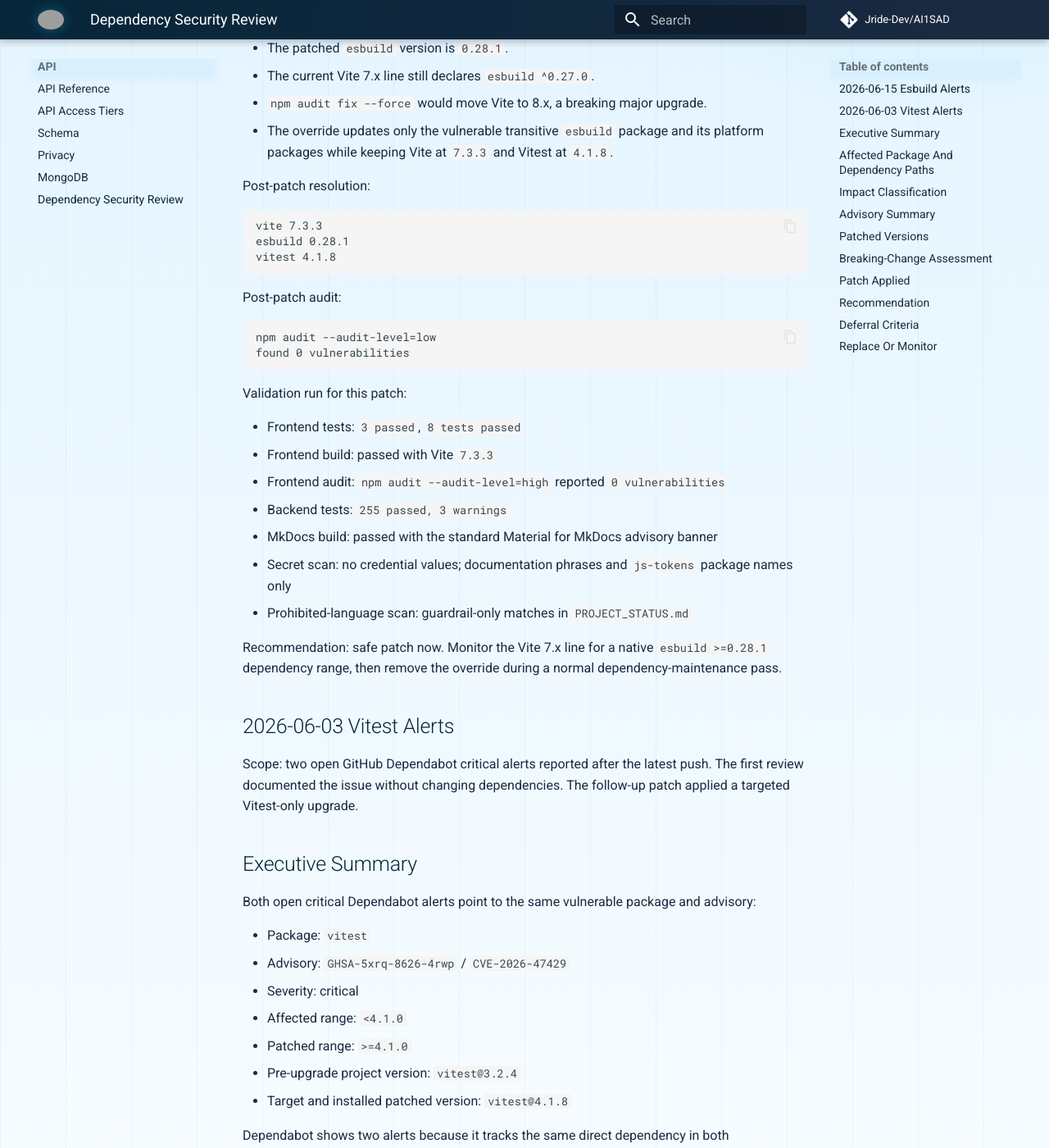
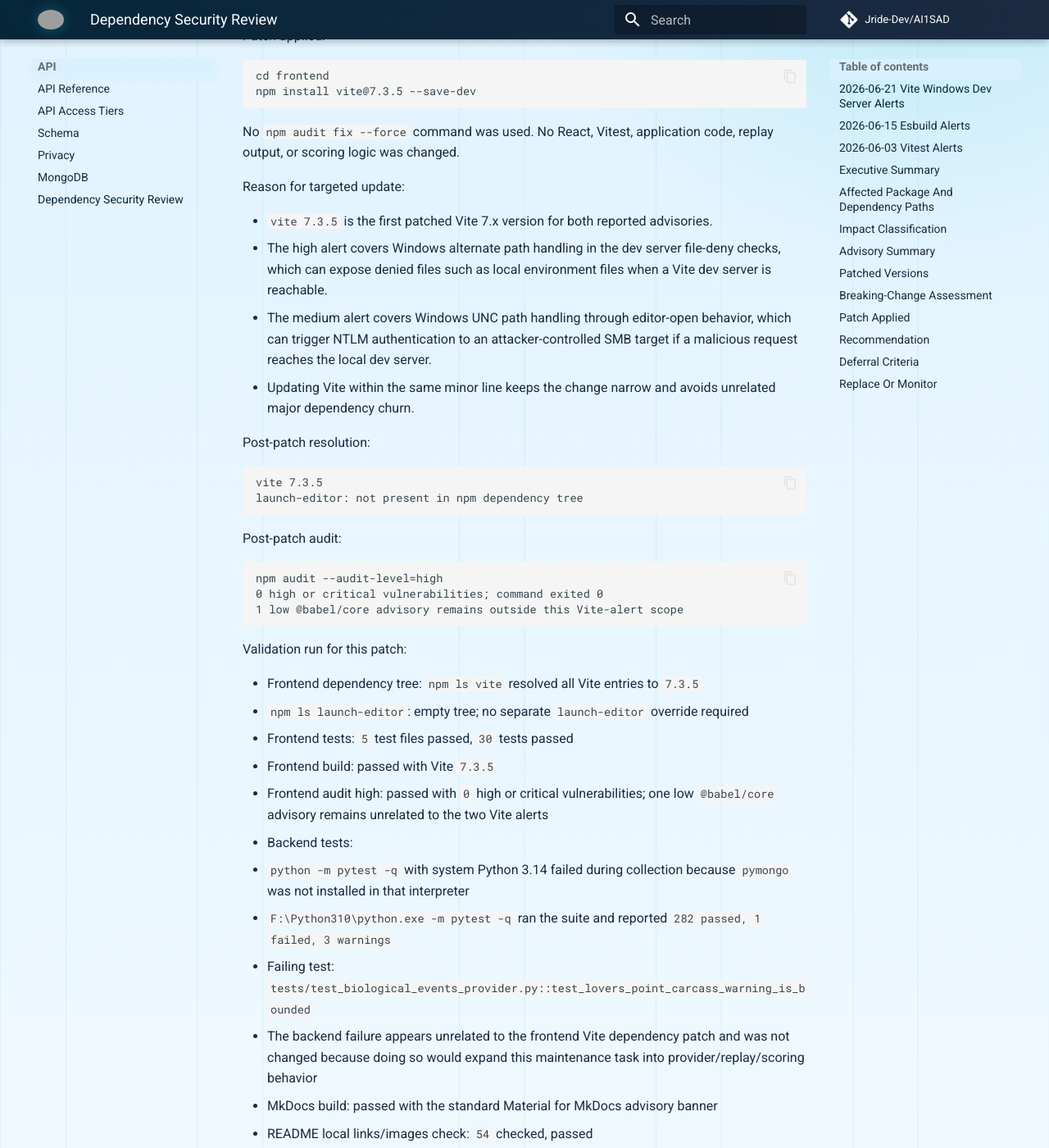
Before and after one commit to Jride-Dev/AI1SAD, an MkDocs documentation site: the page built from docs/DEPENDENCY_SECURITY_REVIEW.md, in a window 1280 px wide and 1400 px high, scrolled down 979 px. Shown: the whole window at 82% size. Built offline with MkDocs 1.6.1 and Material for MkDocs 9.7.7, drawn with Linux system fonts in a browser that asks for light colours; comment, search, counter and statistics services are not loaded; some of the changed text lies outside the part shown; grey boxes are pictures that could not be loaded.

Commit message:
Patch Vite security advisories

````diff
--- a/docs/DEPENDENCY_SECURITY_REVIEW.md
+++ b/docs/DEPENDENCY_SECURITY_REVIEW.md
@@ -1,6 +1,74 @@
 # Dependency Security Review
 
-Latest review date: 2026-06-15
+Latest review date: 2026-06-21
+
+## 2026-06-21 Vite Windows Dev Server Alerts
+
+Scope: two open GitHub Dependabot alerts reported against `frontend/package-lock.json` for the direct `vite` dependency.
+
+| Alert | Package | Severity | GHSA | CVE | Old Version | New Version | Dependency Path | Runtime Exposure |
+| --- | --- | --- | --- | --- | --- | --- | --- | --- |
+| Dependabot #5 | `vite` | high | `GHSA-fx2h-pf6j-xcff` | `CVE-2026-53571` | `7.3.3` | `7.3.5` | `frontend/package-lock.json` -> `vite` | Vite development server on Windows; production build output is not the affected server |
+| Dependabot #6 | `vite` / advisory path includes `launch-editor` | medium | `GHSA-v6wh-96g9-6wx3` | `CVE-2026-53632` | `7.3.3` | `7.3.5` | `frontend/package-lock.json` -> `vite` | Vite development server/editor-open middleware on Windows; `launch-editor` is not installed as a separate dependency after the patch |
+
+Patch applied:
+
+```text
+cd frontend
+npm install vite@7.3.5 --save-dev
+```
+
+No `npm audit fix --force` command was used. No React, Vitest, application code, replay output, or scoring logic was changed.
+
+Reason for targeted update:
+
+- `vite 7.3.5` is the first patched Vite 7.x version for both reported advisories.
+- The high alert covers Windows alternate path handling in the dev server file-deny checks, which can expose denied files such as local environment files when a Vite dev server is reachable.
+- The medium alert covers Windows UNC path handling through editor-open behavior, which can trigger NTLM authentication to an attacker-controlled SMB target if a malicious request reaches the local dev server.
+- Updating Vite within the same minor line keeps the change narrow and avoids unrelated major dependency churn.
+
+Post-patch resolution:
+
+```text
+vite 7.3.5
+launch-editor: not present in npm dependency tree
+```
+
+Post-patch audit:
+
+```text
+npm audit --audit-level=high
+0 high or critical vulnerabilities; command exited 0
+1 low @babel/core advisory remains outside this Vite-alert scope
+```
+
+Validation run for this patch:
+
+- Frontend dependency tree: `npm ls vite` resolved all Vite entries to `7.3.5`
+- `npm ls launch-editor`: empty tree; no separate `launch-editor` override required
+- Frontend tests: `5` test files passed, `30` tests passed
+- Frontend build: passed with Vite `7.3.5`
+- Frontend audit high: passed with `0` high or critical vulnerabilities; one low `@babel/core` advisory remains unrelated to the two Vite alerts
+- Backend tests:
+  - `python -m pytest -q` with system Python 3.14 failed during collection because `pymongo` was not installed in that interpreter
+  - `F:\Python310\python.exe -m pytest -q` ran the suite and reported `282 passed, 1 failed, 3 warnings`
+  - Failing test: `tests/test_biological_events_provider.py::test_lovers_point_carcass_warning_is_bounded`
+  - The backend failure appears unrelated to the frontend Vite dependency patch and was not changed because doing so would expand this maintenance task into provider/replay/scoring behavior
+- MkDocs build: passed with the standard Material for MkDocs advisory banner
+- README local links/images check: `54` checked, passed
+- Secret scan on changed files: no credential matches
+- Prohibited-language scan on changed files: no matches
+- Git whitespace check: passed with CRLF normalization warnings only
+
+Dependabot confirmation:
+
+- Local audit confirms the Vite high/medium advisories are remediated by `vite 7.3.5`.
+- GitHub Dependabot API was checked before commit/push and still reported alerts #5 and #6 open on the remote default branch, as expected because the local patch had not been pushed.
+- Recheck Dependabot after the patch is committed and pushed.
+
+Remaining known security item:
+
+- `npm audit --audit-level=low` reports one low `@babel/core` advisory. It is outside the requested Vite-alert scope and was not patched in this targeted maintenance pass.
 
 ## 2026-06-15 Esbuild Alerts
 
````
Also changed, not shown: docs/PROJECT_STATUS.md (+21 -1 lines), 2 other files.
